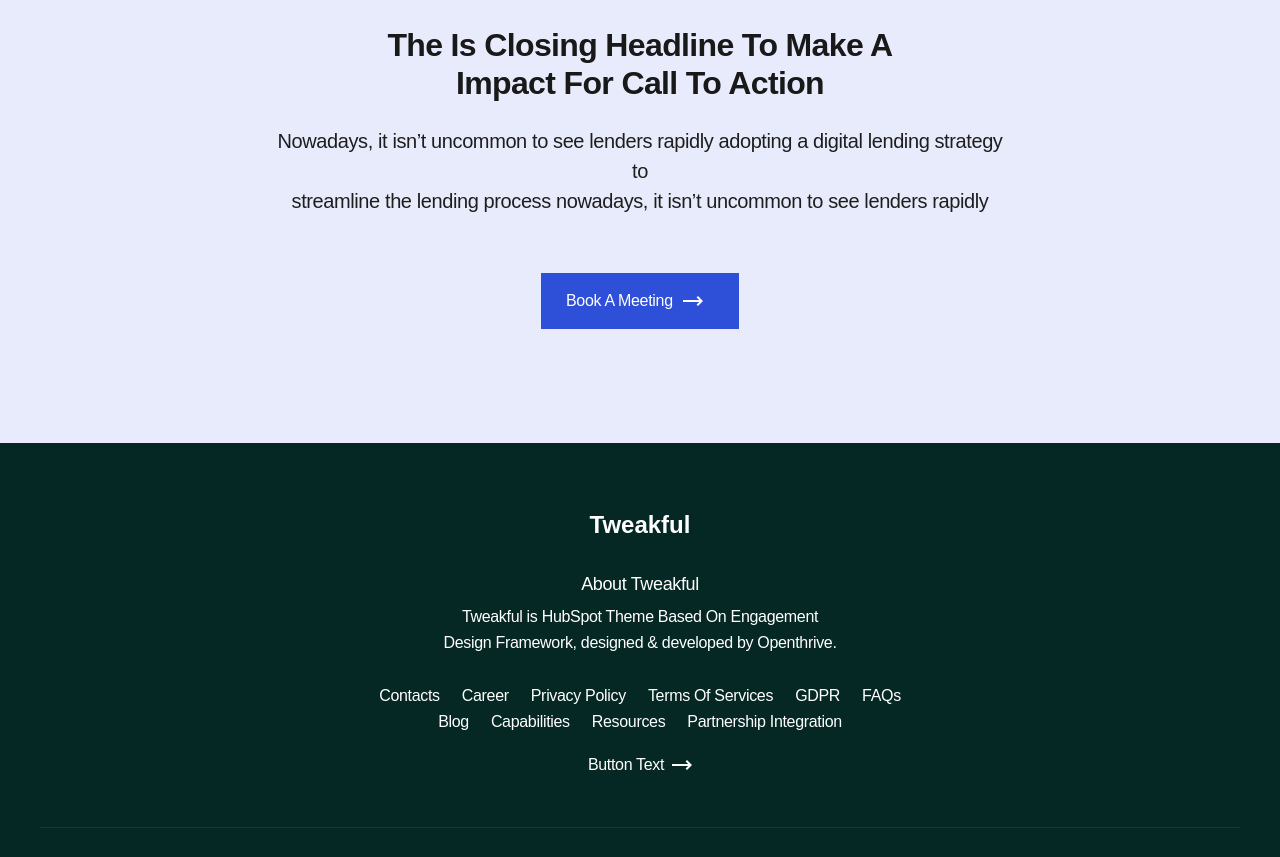
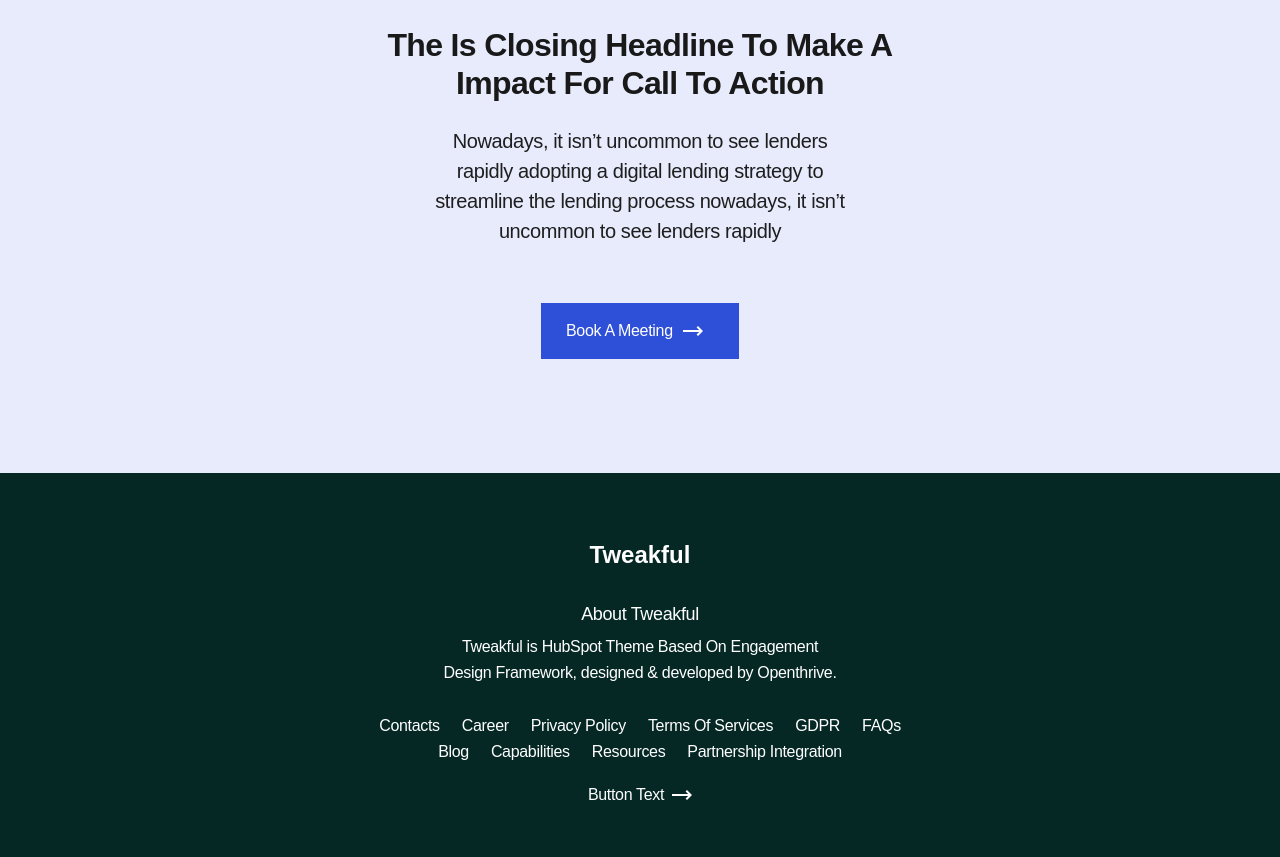
Before and after one commit to VVolfire/frontend-vyorstka, a website built with Vite: page index.html in a window 1280 px wide. Shown: the part 9000-9857 px from the top of the page. Built offline with nearby package versions, Linux system fonts and the light colour scheme; files whose address does not match are found by name.

Commit message:
Beginning of fixing of text wrapping

```diff
--- a/src/styles/components/closing.css
+++ b/src/styles/components/closing.css
@@ -27,7 +27,8 @@
   color: var(--color-text-secondary);
   padding-bottom: 57px;
   white-space: wrap;
-  min-width: 420px;
+  max-width: 420px;
+  width: 100%;
 }
 
 @media (--md-viewport) {
@@ -37,7 +38,7 @@
 
   .closing__desc {
     white-space: nowrap;
-    min-width: auto;
+    max-width: none;
   }
 }
 
```
